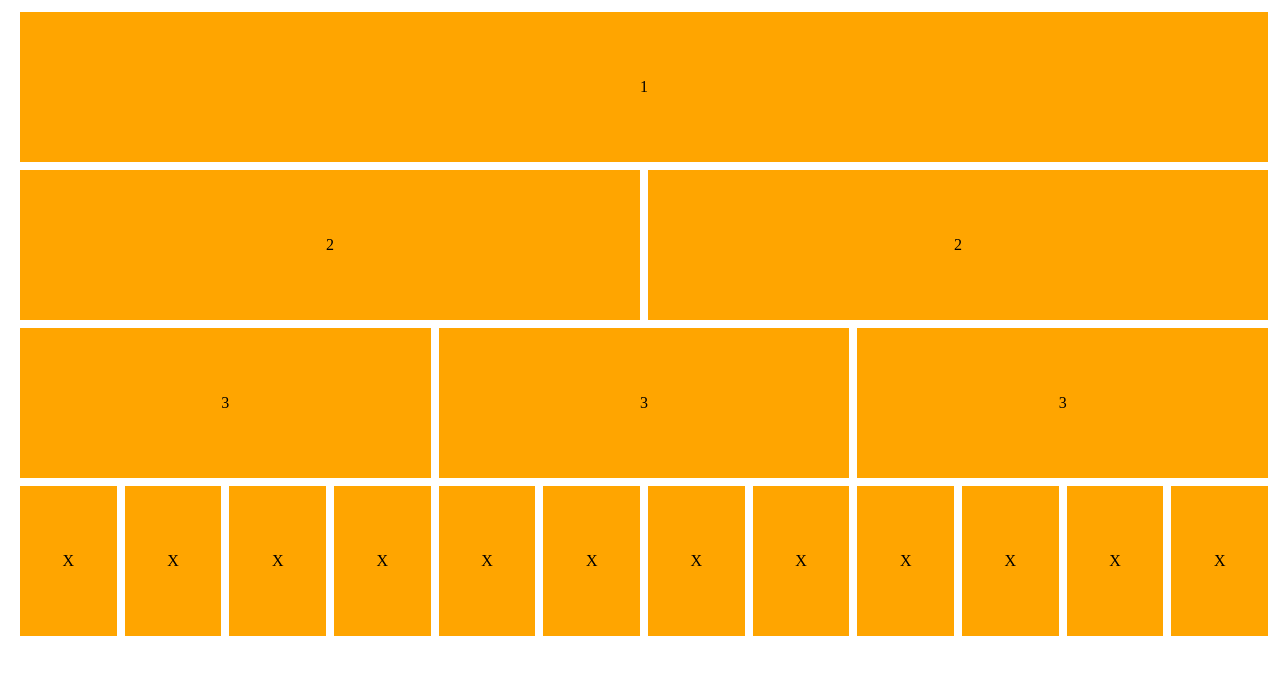
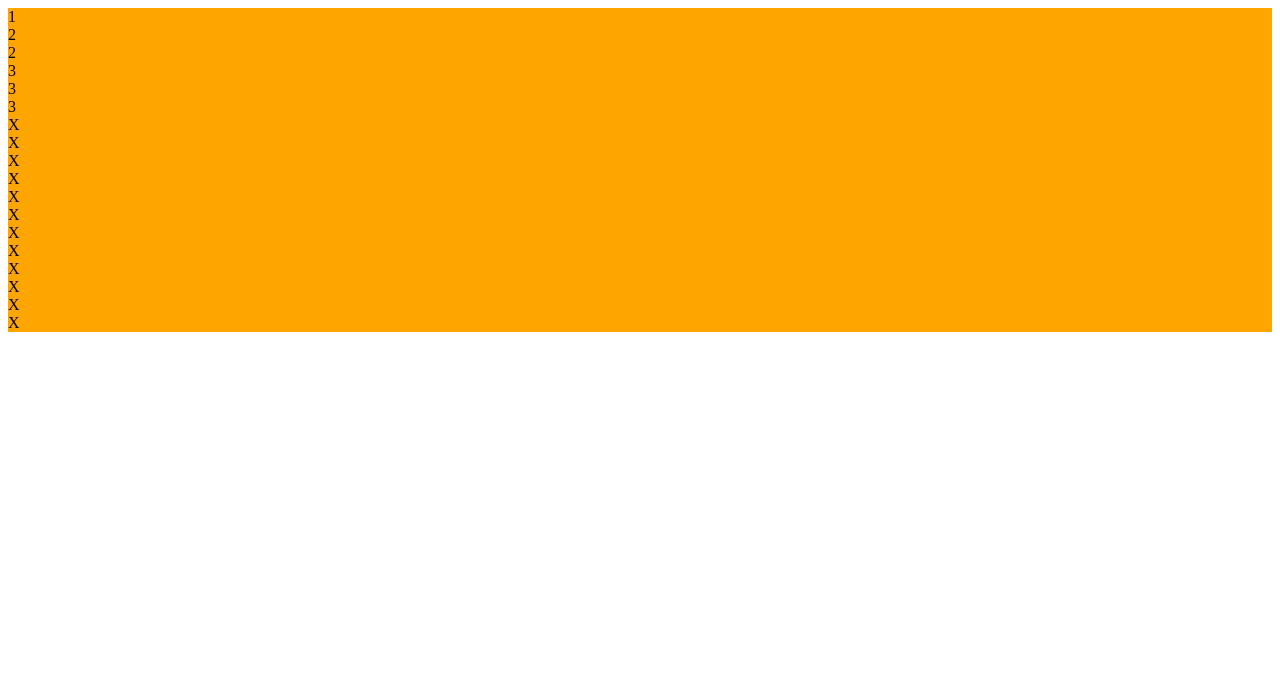
Before and after one commit to Blaxion/css-flex2, a plain HTML site: page index.html in a window 1280 px wide. Drawn offline with Linux system fonts and the light colour scheme.

Commit message:
Update style.css

```diff
--- a/css/style.css
+++ b/css/style.css
@@ -2,7 +2,7 @@
     flex-wrap: wrap ;
 }
 
-div{
+.sectionGateau *{
     height:150px;
     display: flex;
     align-items: center;
```
